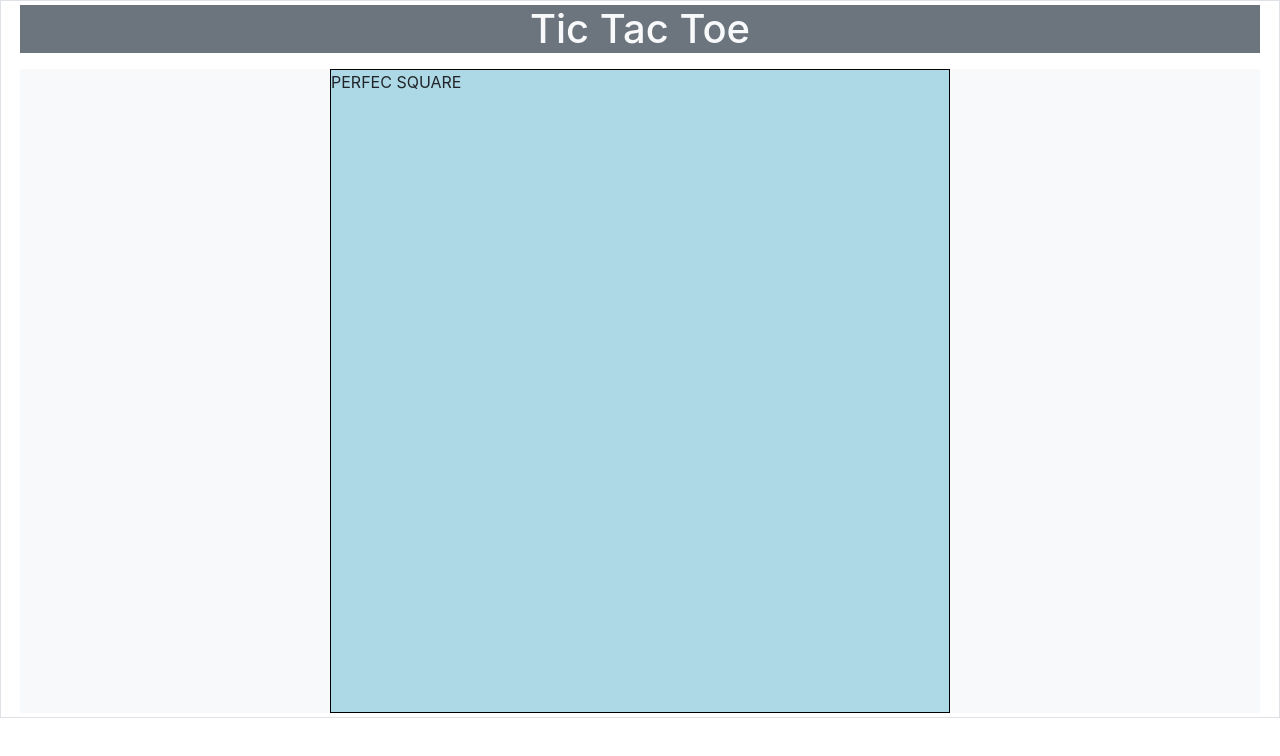
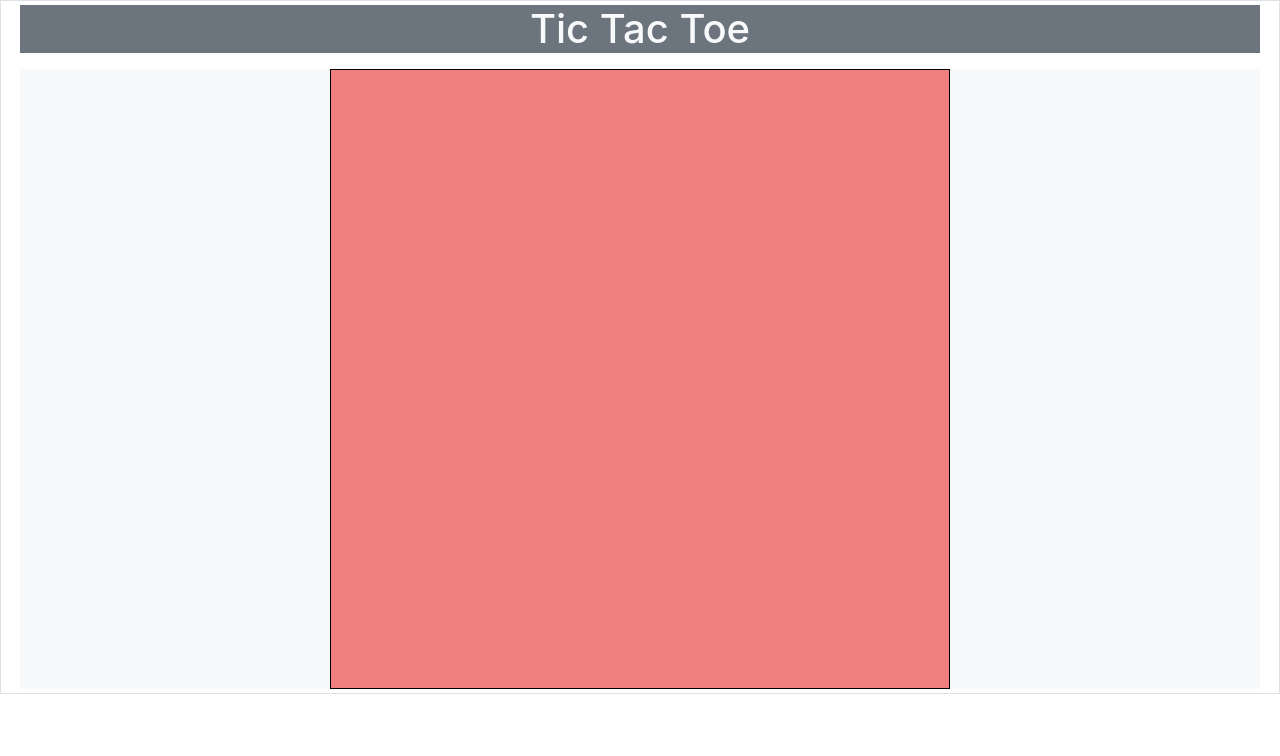
Before and after one commit to Noelcarino/TicTacToe, a React (Create React App) app: page / in a window 1280 px wide. Shown: the top 756 px of the page. Built offline with nearby package versions, Linux system fonts and the light colour scheme.

Commit message:
1/30 | Made 9 individual square pieces

```diff
--- a/src/components/gameboard.css
+++ b/src/components/gameboard.css
@@ -12,7 +12,6 @@
 }
 
 .square:after {
-    padding-bottom: 100%;
     content: '';
     display: block;
 }
@@ -22,3 +21,21 @@
     width: 100%;
     height: 100%;
 }
+
+.squarePiece {
+    width: 33.3333333%;
+    /* border: 1px solid black; */
+    position: relative;
+    background-color: lightcoral;
+    margin: auto;
+}
+
+.squarePiece:after{
+    padding-bottom: 100%;
+    content: '';
+    display: block;
+}
+
+.squarePiece:hover{
+    opacity: 0.5;
+}
--- a/src/components/gameboard.jsx
+++ b/src/components/gameboard.jsx
@@ -6,10 +6,18 @@ export default class GameBoard extends React.Component {
         return (
             <div className="container-fluid bg-light p-0">
                 <div className="gameBoard-container m-auto">
-                    <div className="square">
-                        <div className="content">
-                            PERFEC SQUARE
-                        </div>
+                    <div className="square row">
+                        <div className="squarePiece"></div>
+                        <div className="squarePiece"></div>
+                        <div className="squarePiece"></div>
+
+                        <div className="squarePiece"></div>
+                        <div className="squarePiece"></div>
+                        <div className="squarePiece"></div>
+
+                        <div className="squarePiece"></div>
+                        <div className="squarePiece"></div>
+                        <div className="squarePiece"></div>
                     </div>
                 </div>
             </div>
```
